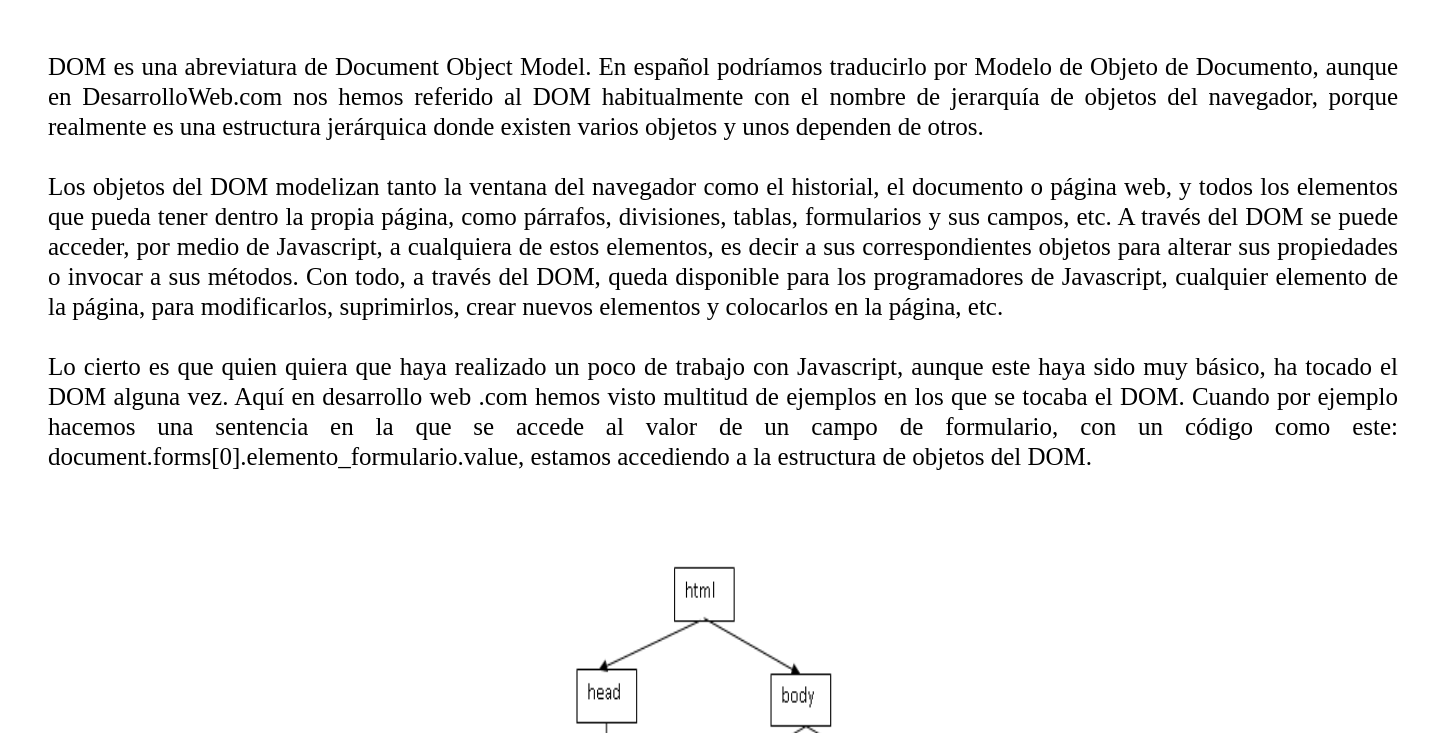
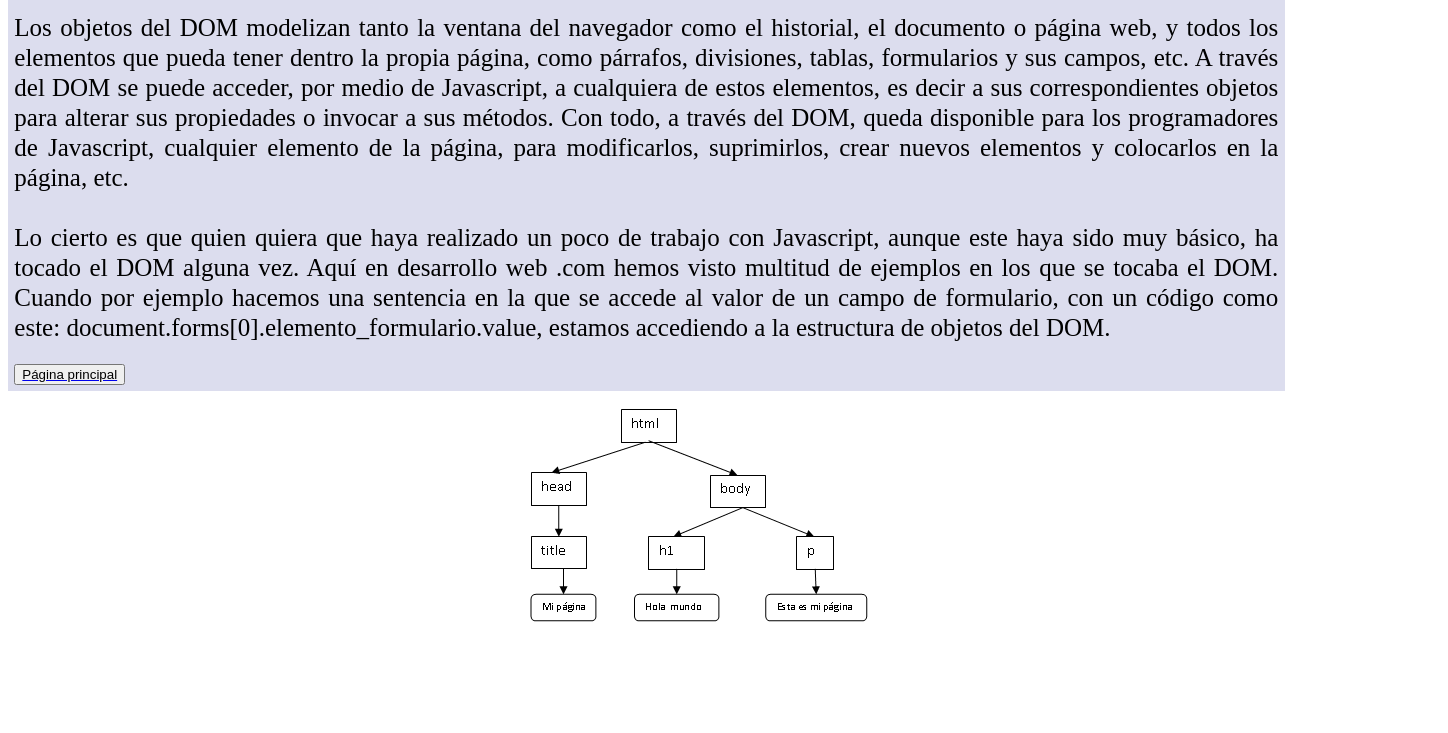
Before and after one commit to Juama2/jvhernandez, a plain HTML site: page ConsultaDOM/IndexConsultas.html in a window 1280 px wide. Shown: the part 208-941 px from the top of the page, 1448 px wide, since content can reach past the window. After the commit the page ends 855 px from the top, so only its background shows below. Drawn offline with Linux system fonts and the light colour scheme.

Commit message:
Update ConsultaDOM/estilo.css

```diff
--- a/ConsultaDOM/estilo.css
+++ b/ConsultaDOM/estilo.css
@@ -1,27 +1,23 @@
 body{
-    position: absolute;
-    width: 1440px;
-    height: 1024px;
-    left: 0px;
-    top: -12px;
+    position: relative;
+}
 
-    background-size: cover;
-    background-repeat: no-repeat;
+.flex {
+
+    display: flex;
+    flex-direction: column;
 }
-.fondo{position: absolute;
-    width: 1440px;
-    height: 200px;
-    left: 0px;
-    top: 3px;
+.fondo{
+
+    width: 100%;
+    justify-content: center;
+    padding: 0.5%;
 
     background: #DCDDEE;
 }
 .titulo{
-    position: absolute;
-    width: 700px;
-    height: 100px;
-    left: 600px;
-    top: 64px;
+    justify-content:  center;
+    display: flex;
 
     font-family: Poppins;
     font-style:initial;
@@ -34,12 +30,10 @@ body{
     color: #283035;
 }
 .definicion{
-    position: absolute;
-    width: 1350px;
-    height: 400px;
-    left: 40px;
-    top: 240px;
+
+    width: 100%;
     text-align: justify;
+    display: flex;
 
     font-family: Poppins;
     font-style: normal;
@@ -50,18 +44,19 @@ body{
     color: #000000;
 }
 .imagen{
-    position: absolute;
-    width: 400px;
-    height: 400px;
-    left: 550px;
-    top: 750px;
+
+    justify-content:  center;
+    display: flex;
+    margin-left: 40%;
+
 
     border-radius: 10px;
 
     background: url(Images/arbol_dom.gif)
 }
 .textofooter1{
-    position: absolute;
-    left: 50px;
-    top: 1100px;
+    justify-content:  left;
+    display: flex;
+    order: 1;
+
 }
```
